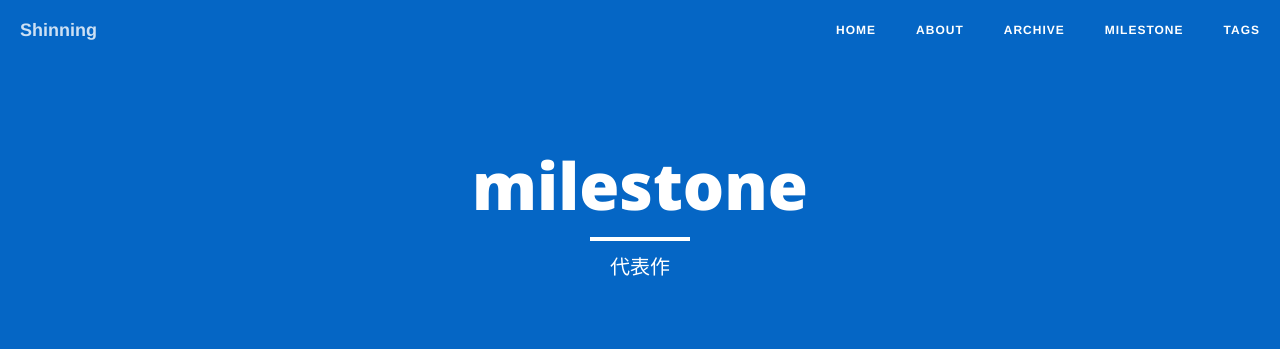
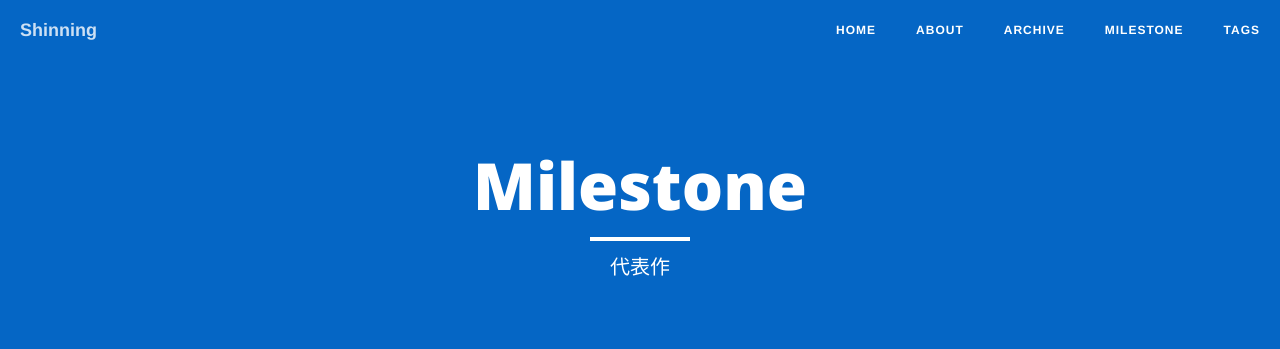
Before and after one commit to packyan/packyan.github.io, a Jekyll site: the page built from milestone.md, in a window 1280 px wide. Shown: the top 349 px of the page. Built offline with Jekyll 4.4.1, drawn with Linux system fonts in a browser that asks for light colours; nearby versions of some CDN libraries.

Commit message:
improve visual effects

```diff
--- a/_config.yml
+++ b/_config.yml
@@ -1,6 +1,6 @@
 # Site settings
 title: Shinning # 你的博客名字，可以定义修订
-header-img: "img/twitter.jpg"
+header-img: "img/facebook.jpg"
 tagline: "cn"
 description: "这是我的博客"  # 一句话描述你的博客
 baseurl: ""
@@ -13,8 +13,8 @@
   bio: "这是我的博客" # 填写作者信息：博客描述
 
 # Data
-gavatar: img/favicon.png # 浏览器地址栏小图标，可自定义更改
-favicon: img/favicon.png # 浏览器地址栏小图标，可自定义更改
+gavatar: img/favicon.ico # 浏览器地址栏小图标，可自定义更改
+favicon: img/favicon.ico # 浏览器地址栏小图标，可自定义更改
 
 douban_username:  # 你的豆瓣id
 twitter_username:
--- a/milestone.md
+++ b/milestone.md
@@ -1,6 +1,6 @@
 ---
 layout: page
-title: "milestone"
+title: "Milestone"
 description: "代表作"
 header-img: "img/zhihu.jpg"
 ---
```
Also changed, not shown: img/favicon.ico, img/favicon.icoback.ico (added), 1 other file.
